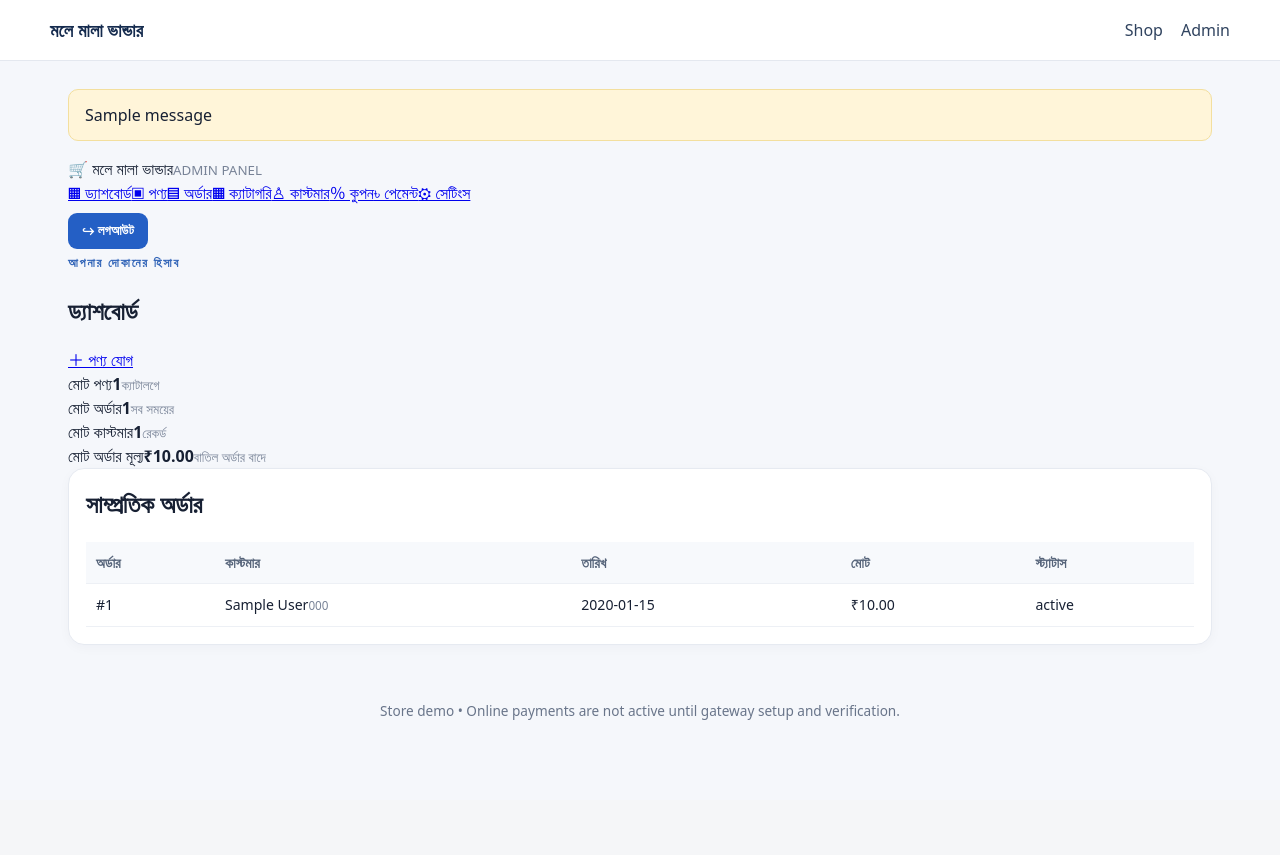
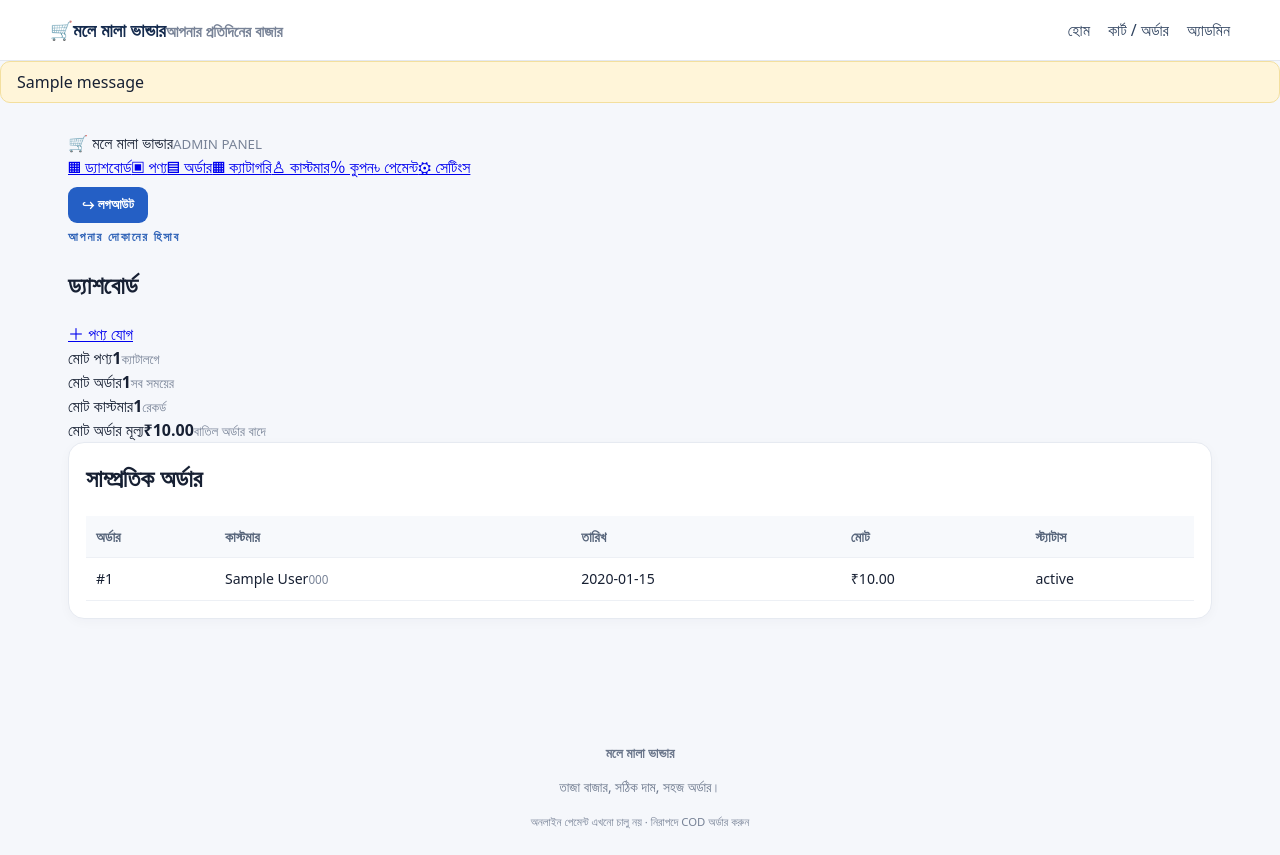
Before and after one commit to pralaymahala2/malaymahalabhander, a Flask app: page /admin in a window 1280 px wide. Before the commit the page ends 720 px from the top, so only its background shows below. Run offline with Flask 3, Linux system fonts and the light colour scheme; the visitor is signed in with stand-in values (Sample User, id 1); tables that the repository leaves empty hold one stand-in row (values such as "Sample post"); one stand-in notice (Sample message) is shown; parts of the project's set-up code (start-up, migrations or seed data) failed here and were passed over.

Commit message:
Update base.html

```diff
--- a/templates/base.html
+++ b/templates/base.html
@@ -1 +1,10 @@
-<!doctype html><html lang="en"><head><meta charset="utf-8"><meta name="viewport" content="width=device-width, initial-scale=1"><title>{{ store_name }}</title><link rel="stylesheet" href="{{ url_for('static',filename='style.css') }}"></head><body><header><a class="brand" href="{{ url_for('home') }}">{{ store_name }}</a><nav><a href="{{ url_for('home') }}">Shop</a><a href="{{ url_for('admin_login') }}">Admin</a></nav></header><main>{% with messages=get_flashed_messages() %}{% if messages %}<div class="flash">{% for message in messages %}<p>{{ message }}</p>{% endfor %}</div>{% endif %}{% endwith %}{% block content %}{% endblock %}</main><footer>Store demo • Online payments are not active until gateway setup and verification.</footer></body></html>
+<!doctype html>
+<html lang="bn">
+<head><meta charset="utf-8"><meta name="viewport" content="width=device-width, initial-scale=1"><title>{{ store_name }}{% if title %} — {{ title }}{% endif %}</title><link rel="stylesheet" href="{{ url_for('static',filename='style.css') }}"></head>
+<body>
+<header class="topbar"><a class="brand" href="{{ url_for('index') }}"><span class="brand-icon">🛒</span><span>{{ store_name }}<small>আপনার প্রতিদিনের বাজার</small></span></a><nav><a href="{{ url_for('index') }}">হোম</a><a href="{{ url_for('checkout') }}">কার্ট / অর্ডার</a><a href="{{ url_for('admin_dashboard') }}">অ্যাডমিন</a></nav></header>
+{% with messages=get_flashed_messages(with_categories=true) %}{% if messages %}<div class="messages">{% for category,message in messages %}<div class="flash {{ category }}">{{ message }}</div>{% endfor %}</div>{% endif %}{% endwith %}
+<main>{% block content %}{% endblock %}</main>
+<footer><strong>{{ store_name }}</strong><p>তাজা বাজার, সঠিক দাম, সহজ অর্ডার।</p><small>অনলাইন পেমেন্ট এখনো চালু নয় · নিরাপদে COD অর্ডার করুন</small></footer>
+{% block scripts %}{% endblock %}
+</body></html>
```
